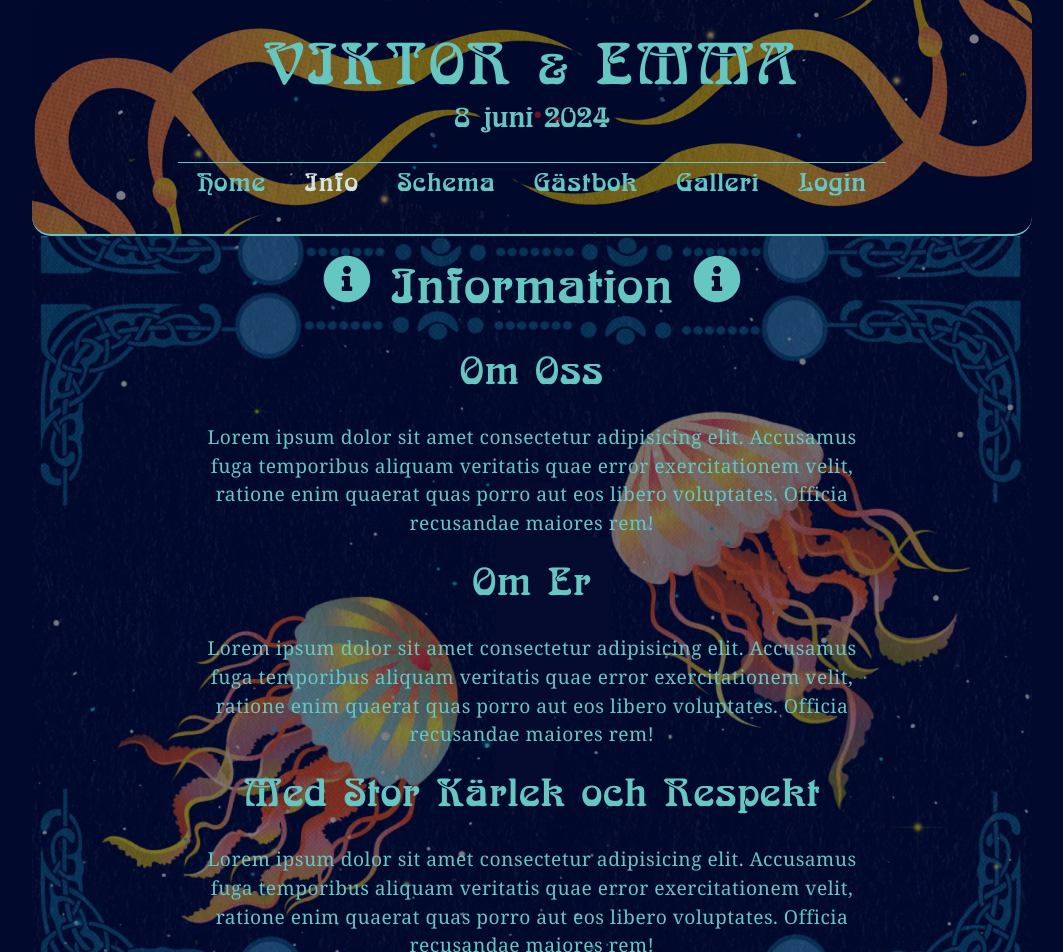
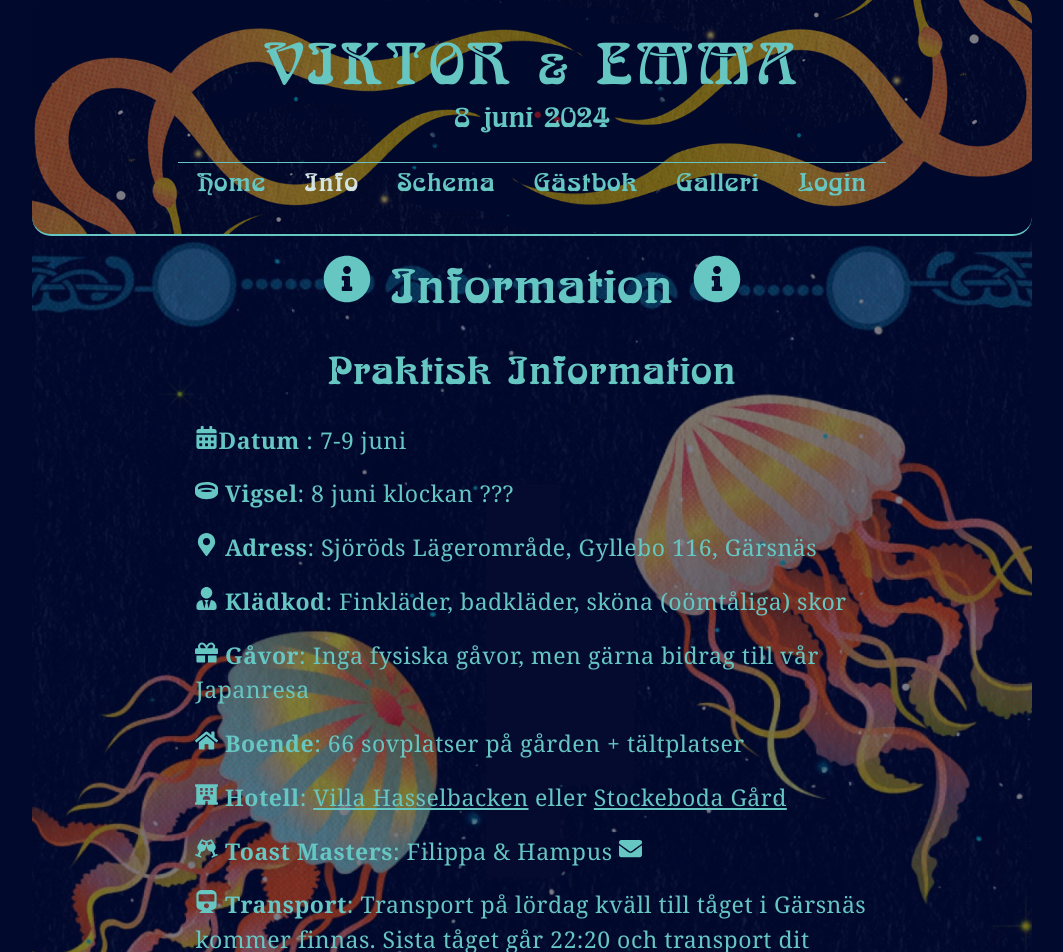
Before and after one commit to evesteve94/wedding, a React (Vite) app: page /info in a window 1280 px wide. Shown: the top 952 px of the page, without its empty margins (108-1171 px from the left). Built offline with nearby package versions, Linux system fonts and the light colour scheme.

Commit message:
styling and information added

```diff
--- a/src/index.css
+++ b/src/index.css
@@ -194,7 +194,7 @@ main {
   gap: 1rem;
   width: 100%;
   max-width: 1000px;
-  border-radius: 1rem;
+  /* border-radius: 1rem; */
   font-size: 1rem;
   height: 100%;
   padding: 1rem;
@@ -227,7 +227,7 @@ main {
 /* GUEST BOOK GUEST BOOK GUEST BOOK */
 .guest-book {
   background-color: var(--background-color);
-  border-radius: 1rem;
+  /* border-radius: 1rem; */
   width: 100%;
   max-width: 1000px;
   flex: 1;
@@ -307,6 +307,13 @@ textarea:focus{
 
 .add-post {
   font-size: 2rem;
+  margin-bottom: 1rem;
+}
+
+.add-post:hover {
+  cursor: pointer;
+  transform: scale(1.05);
+  transition-duration: 0.8s;
 }
 
 /* SCHEDULE */
@@ -316,7 +323,7 @@ textarea:focus{
 .login-page,
 .gallery-page {
   max-width: 1000px;
-  border-radius: 1rem;
+  /* border-radius: 1rem; */
   display: flex;
   flex-direction: column;
   justify-content: start;
@@ -326,6 +333,22 @@ textarea:focus{
   background-color: var(--background-color);
   flex: 1;
   width: 100%;
+}
+
+.short-info{
+  display: flex;
+  flex-direction: column;
+  justify-content: center;
+  align-items: center;
+  gap: 1rem;
+  width: 100%;
+}
+
+.short-info p {
+  /* font-weight: bold; */
+  /* margin: 0.75rem; */
+  text-align: left;
+  font-size: 1.2rem;
 }
 
 .login-msg {
@@ -351,6 +374,10 @@ textarea:focus{
   justify-content: center;
   align-items: center;
   gap: 1rem;
+}
+
+.login-page button:hover{
+  cursor: pointer;
 }
 
 /* FOOTER FOOTER FOOTER */
@@ -466,6 +493,6 @@ footer p {
 @media (min-width: 900px) {
   main{
     background-image: url(./assets/img/laptop.jpg);
-    background-size: contain;
+    background-size: cover;
   }
 }
--- a/src/pages/GuestBookPage.jsx
+++ b/src/pages/GuestBookPage.jsx
@@ -19,6 +19,10 @@ const GuestBookPage = () => {
   const [newPostTitle, setNewPostTitle] = useState("");
   const [newPostName, setNewPostName] = useState("");
   const [newPostContent, setNewPostContent] = useState("");
+  const [nameError, setNameError] = useState(false);
+  const [titleError, setTitleError] = useState(false);
+  const [contentError, setContentError] = useState(false);
+  const [loading, setLoading] = useState(true); // State for loading indicator
 
   const postsCollection = collection(db, "posts");
 
@@ -33,6 +37,7 @@ const GuestBookPage = () => {
       setNewPostTitle("");
       setNewPostContent("");
       setNewPostName("");
+      setLoading(false); // Set loading to false after data is fetched
     } catch (err) {
       console.error(err);
     }
@@ -43,6 +48,23 @@ const GuestBookPage = () => {
   }, []);
 
   const handleAddPost = async () => {
+    if (!newPostName) {
+      setNameError(true);
+    } else {
+      setNameError(false);
+    }
+    if (!newPostTitle) {
+      setTitleError(true);
+    } else {
+      setTitleError(false);
+    }
+    if (!newPostContent) {
+      setContentError(true);
+    } else {
+      setContentError(false);
+    }
+
+    if (newPostName && newPostTitle && newPostContent) {
       try {
         await addDoc(postsCollection, {
           title: newPostTitle,
@@ -54,6 +76,7 @@ const GuestBookPage = () => {
         getPostsList();
       } catch (err) {
         console.error(err);
+      }
     }
   };
 
@@ -80,21 +103,7 @@ const GuestBookPage = () => {
           <h2 style={{ marginBottom: "1rem" }}>
             {" "}
             <FaHeart /> Gästbok <FaHeart />
-          </h2>
-          <ul className="message-list" style={{ listStyle: "none" }}>
-            {postList.map((post) => (
-              <li className="message" key={post.id}>
-                {" "}
-                <h3>{post.title} </h3> <p>{post.content}</p>
-                <p>
-                  {" "}
-                  Puss & Kram, <br /> {post.name}{" "}
-                  <img style={{ height: "1.2rem" }} src={Jelly} alt="" /> <br />
-                  {post.timeStamp}
-                </p>
-              </li>
-            ))}
-          </ul>
+          </h2>{" "}
           <div className="post-form">
             <h3>Skriv ett meddelande</h3>
             <input
@@ -103,23 +112,47 @@ const GuestBookPage = () => {
               onChange={(e) => setNewPostName(e.target.value)}
               placeholder="Ditt Namn..."
             />
+            {nameError && <p className="error">Namn saknas</p>}
             <input
               type="text"
               placeholder="Titel..."
               value={newPostTitle}
               onChange={(e) => setNewPostTitle(e.target.value)}
             />
+            {titleError && <p className="error">Titel saknas</p>}
             <textarea
               type="text"
               placeholder="Ditt Meddelande..."
               value={newPostContent}
               onChange={(e) => setNewPostContent(e.target.value)}
             />
+            {contentError && <p className="error">Meddelande saknas</p>}
             <button className="add-post" onClick={handleAddPost}>
               {" "}
-              <FaPlusCircle />
+              Publicera <FaPlusCircle />
             </button>
           </div>
+          {loading ? (
+            <p>Loading...</p> // Show loading indicator while data is being fetched
+          ) : (
+            <ul className="message-list" style={{ listStyle: "none" }}>
+              {postList
+                .sort((a, b) => new Date(b.timeStamp) - new Date(a.timeStamp)) // Sort posts based on timeStamp
+                .map((post) => (
+                  <li className="message" key={post.id}>
+                    {" "}
+                    <h3>{post.title} </h3> <p>{post.content}</p>
+                    <p>
+                      {" "}
+                      Puss & Kram, <br /> {post.name}{" "}
+                      <img style={{ height: "1.2rem" }} src={Jelly} alt="" />{" "}
+                      <br />
+                      {post.timeStamp}
+                    </p>
+                  </li>
+                ))}
+            </ul>
+          )}
         </div>
       </main>
     );
--- a/src/pages/HomePage.jsx
+++ b/src/pages/HomePage.jsx
@@ -15,7 +15,16 @@ const HomePage = () => {
             Vad fantastiskt roligt det ska bli att fira våran stora dag
             tillsammans med Er! Vi ser otroligt mycket fram emot att dela med
             oss av både dagen, kvällen och alla andra stunder som vi får
-            spendera i framtiden med just Er.
+            spendera i framtiden med just Er. <br /> <br />
+            Men hur ska vi alla få plats att fira detta ihop? På Sjöröds
+            Lägerområde så klart! Strax utanför Gärsnäs på Österlen finner ni
+            Gyllebosjö där denna fantastiska tillställning kommer äga rum.
+            Rustad med sovplatser, tältpotential och festpotential kommer vi
+            alla trivas i välbehag. Då många av våra vänner reser från olika
+            städer och länder har vi hyrt området från fredagen till söndagen
+            (7-9:e juni). Det är fritt fram att anlända redan på fredagen och
+            samskapa så att vi alla får en minnesvärd och fantastisk stund
+            tillsammans.
           </p>
           <img
             className="homepage-img"
--- a/src/pages/InfoPage.jsx
+++ b/src/pages/InfoPage.jsx
@@ -1,5 +1,18 @@
 import React from "react";
-import { FaInfoCircle } from "react-icons/fa";
+import {
+  FaInfoCircle,
+  FaEnvelope,
+  FaCalendarAlt,
+  FaUserTie,
+  FaTrain,
+  FaRing,
+  FaHome,
+  FaHotel,
+  FaMapMarkerAlt,
+  FaTaxi,
+  FaGlassCheers,
+  FaGift,
+} from "react-icons/fa";
 
 const InfoPage = () => {
   return (
@@ -9,6 +22,71 @@ const InfoPage = () => {
           {" "}
           <FaInfoCircle /> Information <FaInfoCircle />{" "}
         </h2>
+        <h3>Praktisk Information</h3>
+        <div className="short-info">
+          <p>
+            {" "}
+            <FaCalendarAlt />
+            <span style={{ fontWeight: "bold" }}>Datum</span> : 7-9 juni
+          </p>
+          <p>
+            {" "}
+            <FaRing /> <span style={{ fontWeight: "bold" }}>Vigsel</span>: 8
+            juni klockan ???
+          </p>
+          <p>
+            {" "}
+            <FaMapMarkerAlt />{" "}
+            <span style={{ fontWeight: "bold" }}>Adress</span>: Sjöröds
+            Lägerområde, Gyllebo 116, Gärsnäs
+          </p>
+          <p>
+            {" "}
+            <FaUserTie /> <span style={{ fontWeight: "bold" }}>Klädkod</span>:
+            Finkläder, badkläder, sköna (oömtåliga) skor
+          </p>
+          <p>
+            <FaGift /> <span style={{ fontWeight: "bold" }}>Gåvor</span>: Inga
+            fysiska gåvor, men gärna bidrag till vår Japanresa
+          </p>
+          <p>
+            {" "}
+            <FaHome /> <span style={{ fontWeight: "bold" }}>Boende</span>: 66
+            sovplatser på gården + tältplatser
+          </p>
+          <p>
+            <FaHotel /> <span style={{ fontWeight: "bold" }}>Hotell</span>:{" "}
+            <a target="blank" href="https://villahasselbacken.se/">
+              Villa Hasselbacken
+            </a>{" "}
+            eller{" "}
+            <a target="blank" href="https://www.stockeboda.se/">
+              Stockeboda Gård
+            </a>
+          </p>
+          <p>
+            <FaGlassCheers />{" "}
+            <span style={{ fontWeight: "bold" }}>Toast Masters</span>: Filippa &
+            Hampus{" "}
+            <a href="mailto:filippa.hampus.tm@gmail.com">
+              <FaEnvelope />
+            </a>
+          </p>
+          <p>
+            {" "}
+            <FaTrain /> <span style={{ fontWeight: "bold" }}>Transport</span>:
+            Transport på lördag kväll till tåget i Gärsnäs kommer finnas. Sista
+            tåget går 22:20 och transport dit avgår 21:50, meddela om Ni behöver
+            plats.
+          </p>
+          <p>
+            {" "}
+            <FaTaxi />
+            <span style={{ fontWeight: "bold" }}>Taxi</span>: Kommer finnas
+            förbokat mellan 00:00-00:00 för att köra mellan gården och hotellen.
+            Nummer:{" "}
+          </p>
+        </div>
         <h3>Om Oss</h3>
         <p>
           Lorem ipsum dolor sit amet consectetur adipisicing elit. Accusamus
```
Lines whose indentation alone changed are shown as unchanged.
